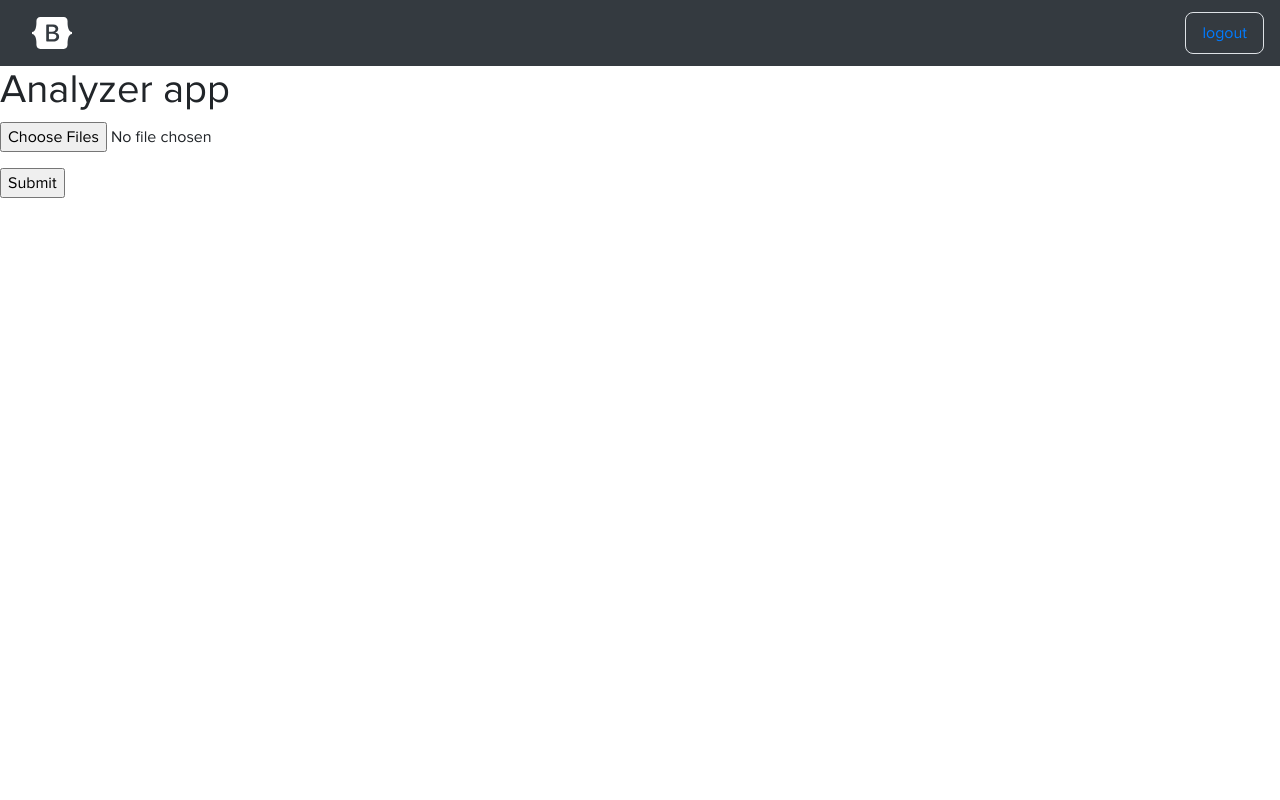
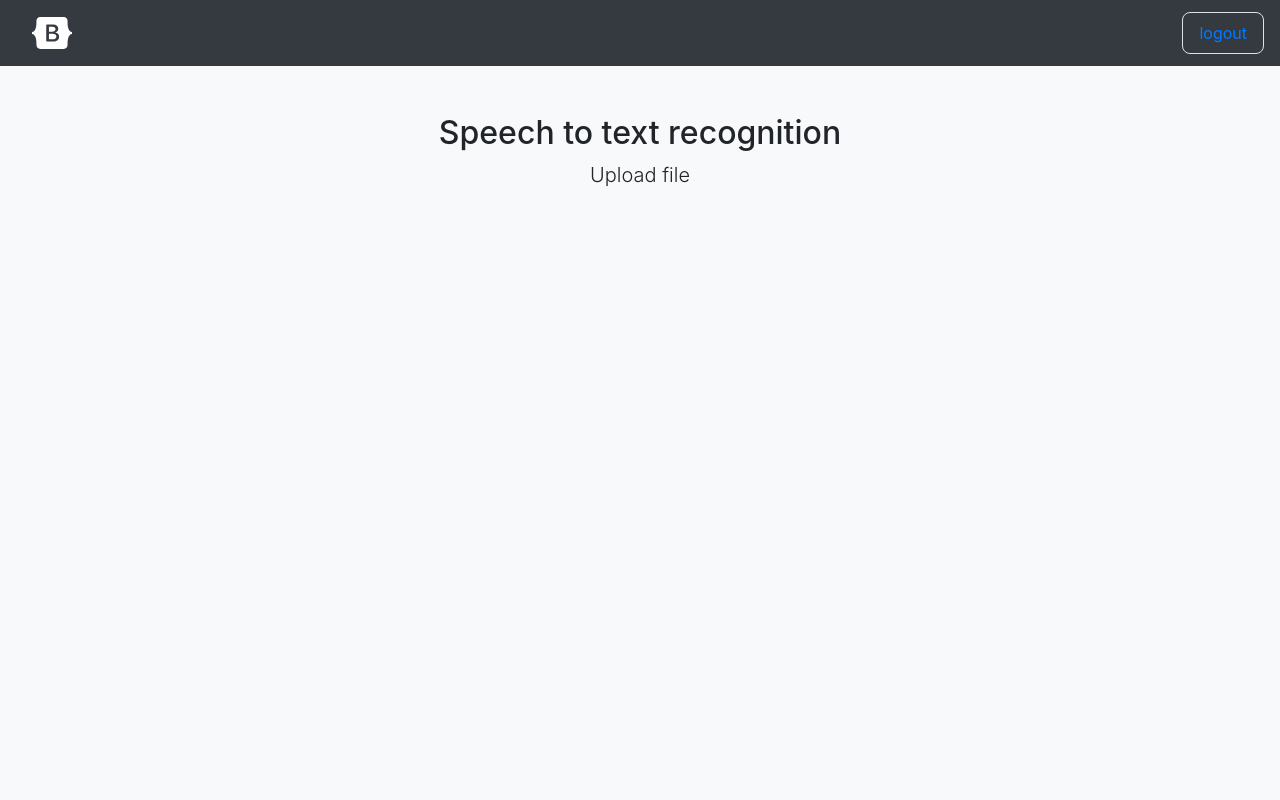
Before and after one commit to radiokilcat/analyzer, a Flask app: page / in a window 1280 px wide. Run offline with Flask 2, Linux system fonts and the light colour scheme; the visitor is signed in with stand-in values (Sample User, id 1); parts of the project's set-up code (start-up, migrations or seed data) failed here and were passed over; some libraries are stand-ins or nearby versions.

Commit message:
add js plugin file upload

```diff
--- a/app/templates/analyzer.html
+++ b/app/templates/analyzer.html
@@ -1,9 +1,19 @@
 {% extends "base.html" %}
 
 {% block content %}
-<h1>Analyzer app</h1>
-    <form method="POST" action="" enctype="multipart/form-data">
-      <p><input type="file" name="file" multiple></p>
-      <p><input type="submit" value="Submit"></p>
-    </form>
+
+<div class="container">
+    <div class="py-5 text-center">
+        <h2>Speech to text recognition</h2>
+        <p class="lead">Upload file</p>
+    </div>
+    <div class="row">
+        <div class="col-md-8 order-md-1">
+<!--            <form method="POST" action="" enctype="multipart/form-data">-->
+<!--              <p><input type="file" name="file" multiple></p>-->
+<!--              <p><input type="submit" value="Submit"></p>-->
+<!--            </form>-->
+                <form action="{{ url_for('upload_file') }}" class="dropzone">
+                </form>
+        </div>
 {% endblock %}
--- a/app/templates/base.html
+++ b/app/templates/base.html
@@ -1,14 +1,18 @@
 <!DOCTYPE html>
 <head>
     <meta charset="UTF-8">
-    <meta name="viewport" content="width=device-width, initial-scale=1">
+    <meta name="viewport" content="width=device-width, initial-scale=1, shrink-to-fit=no">
+    <meta name="description" content="">
+    <meta name="author" content="">
     <!-- CSS -->
+    <link rel="stylesheet" href="{{ url_for('static', filename='css/style.css') }}">
     <link rel="stylesheet" href="{{ url_for('static', filename='css/lib/bootstrap.min.css') }}">
-    <link rel="stylesheet" href="{{ url_for('static', filename='css/style.css') }}">
+    <link rel="stylesheet" href="https://cdnjs.cloudflare.com/ajax/libs/dropzone/5.7.1/min/dropzone.min.css">
     <!-- SCRIPT -->
     <script src="{{url_for('static', filename='js/lib/jquery-3.5.1.slim.min.js')}}"></script>
     <script src="{{url_for('static', filename='js/lib/popper.min.js')}}"></script>
     <script src="{{url_for('static', filename='js/lib/bootstrap.min.js')}}"></script>
+    <script src="https://cdnjs.cloudflare.com/ajax/libs/dropzone/5.7.1/min/dropzone.min.js"></script>
     <title>
         {% block title %}
 
@@ -20,7 +24,7 @@
         {% endblock %}
     </style>
 </head>
-<body>
+<body class="bg-light">
     <header>
         <nav class="navbar navbar-expand-lg navbar-dark bg-dark">
             <a class="nav-link navbar-brand" href="{{ url_for('index') }}">
```
